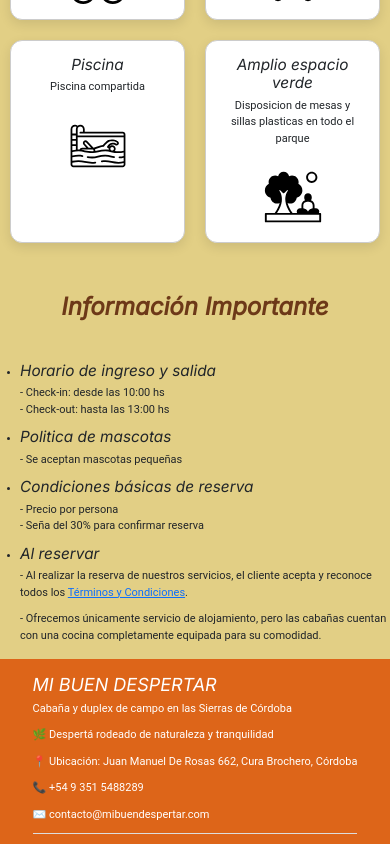
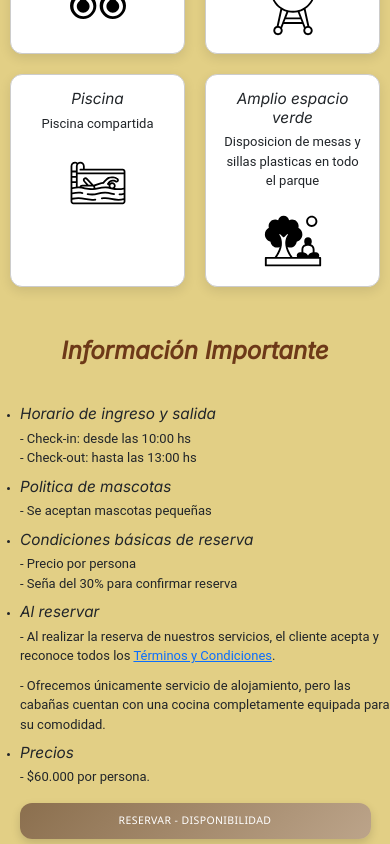
Before and after one commit to Enzoprogramerr/mi-buen-despertar, a React (Vite) app: page /casa in a window 390 px wide. Shown: the part 1620-2464 px from the top of the page. Built offline with nearby package versions, Linux system fonts and the light colour scheme.

Commit message:
Finalización de pagina casa mobile

```diff
--- a/src/Styles.css
+++ b/src/Styles.css
@@ -38,7 +38,7 @@ h2 {
 }
 
 p {
-  font-size: 1.1rem;
+  font-size: 1.3rem;
 }
 
 section {
@@ -470,6 +470,29 @@ section {
   margin: 0 auto;
 }
 
+.mobile-reservation-button {
+  display: block;
+  width: 90%;
+  margin: 1.5em auto;
+  padding: 1em;
+  font-size: 1.05rem;
+  font-weight: 500;
+  font-family: "Segoe UI", sans-serif;
+  color: #fff;
+  background: linear-gradient(135deg, #8b6f4e, #bca48a);
+  border: none;
+  border-radius: 12px;
+  box-shadow: 0 4px 10px rgba(0, 0, 0, 0.15);
+  text-align: center;
+  letter-spacing: 0.4px;
+  transition: background 0.3s ease, transform 0.2s ease;
+}
+
+.mobile-reservation-button:hover {
+  background: linear-gradient(135deg, #a88c6f, #8b6f4e);
+  transform: scale(1.02);
+}
+
 /* TODO-respetar el mismo alto de foto que la ultima en la galeria. */
 
 @media screen and (min-width: 768px) {
--- a/src/components/Casa.tsx
+++ b/src/components/Casa.tsx
@@ -206,8 +206,15 @@ export function Casa({ menu }: CasaProps) {
                 cuentan con una cocina completamente equipada para su comodidad.
               </p>
             </li>
+            <li>
+              <h3>Precios</h3>
+              <p>- $60.000 por persona.</p>
+            </li>
           </ul>
         </section>
+        <button className="mobile-reservation-button">
+          RESERVAR - DISPONIBILIDAD
+        </button>
       </div>
     </>
   );
```
